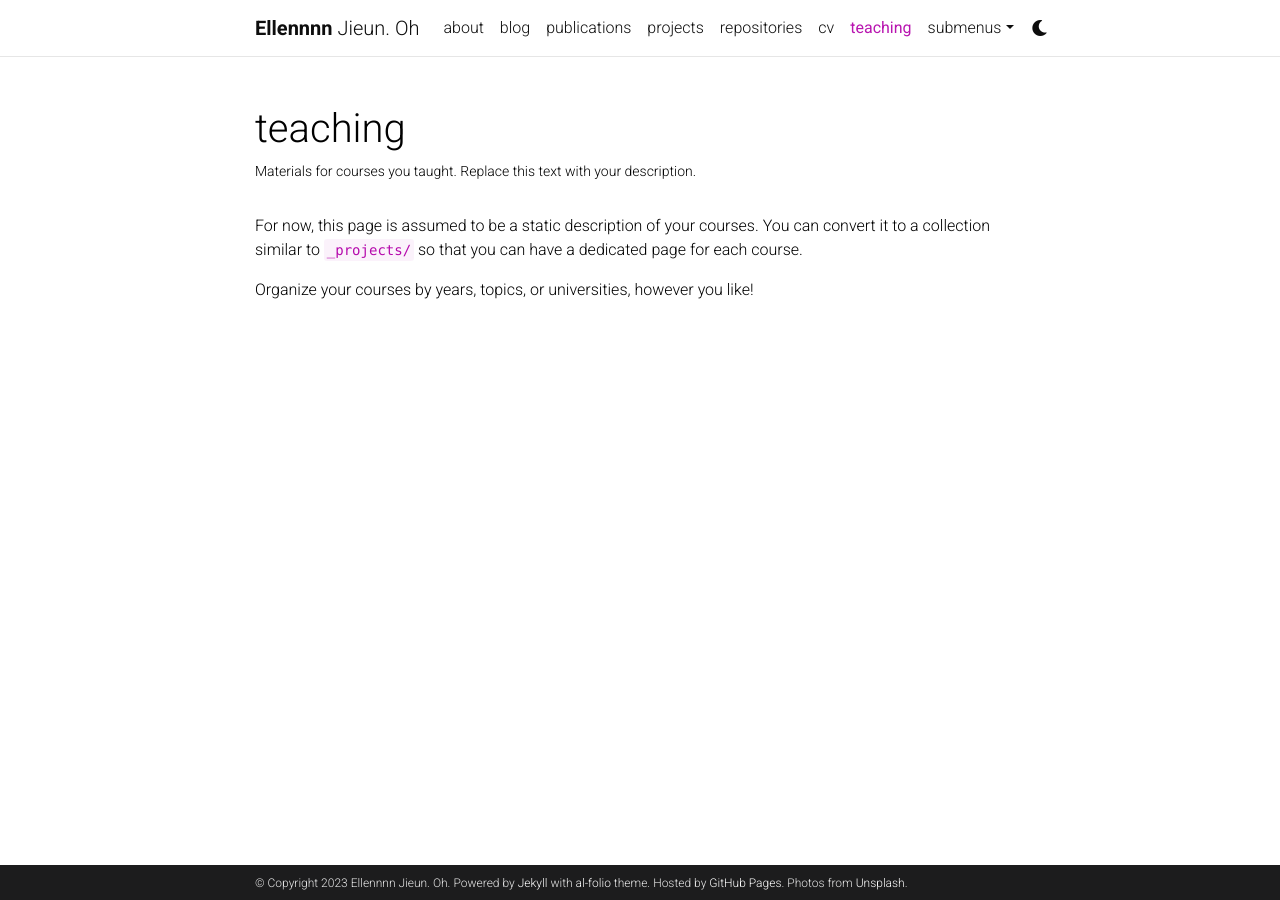
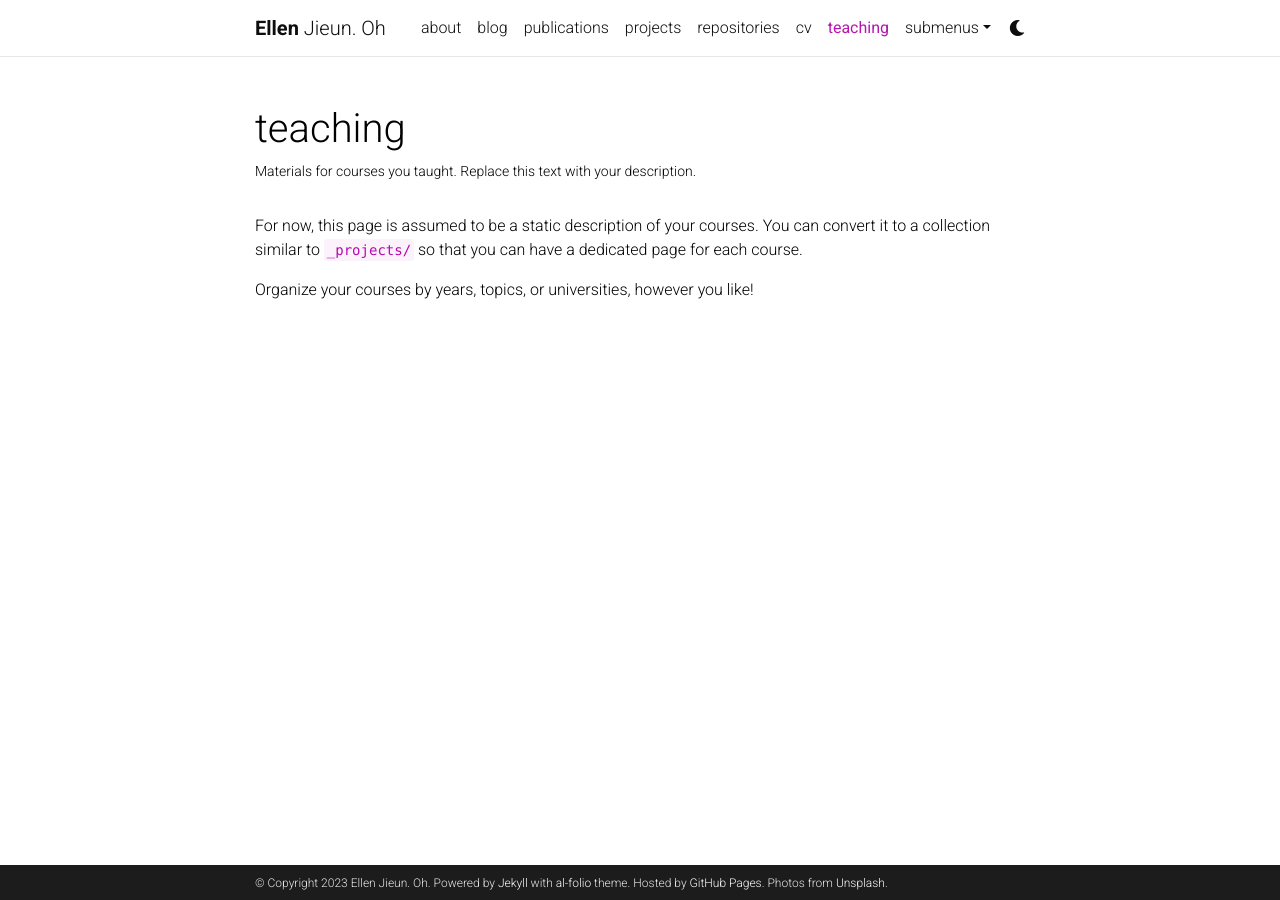
Before and after one commit to Nimbus1997/Nimbus1997.github.io, a Jekyll site: the page built from _pages/teaching.md, in a window 1280 px wide. Built offline with Jekyll 4.4.1, drawn with Linux system fonts in a browser that asks for light colours; comment, search, counter and statistics services are not loaded; a style sheet for code colours, icons or effects is not loaded.

Commit message:
Update _config.yml

```diff
--- a/_config.yml
+++ b/_config.yml
@@ -3,7 +3,7 @@
 # -----------------------------------------------------------------------------
 
 title: blank # the website title (if blank, full name will be used instead)
-first_name: Ellennnn
+first_name: Ellen
 middle_name: Jieun.
 last_name: Oh
 email: jieunoh@postech.ac.kr
```
